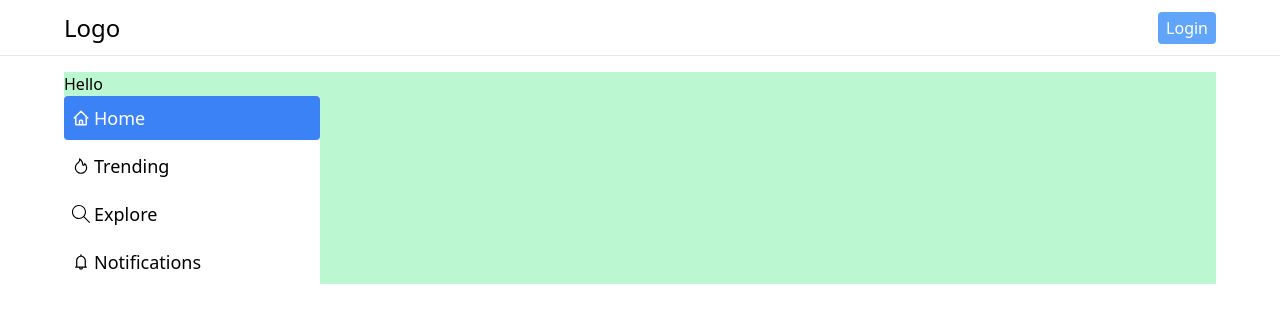
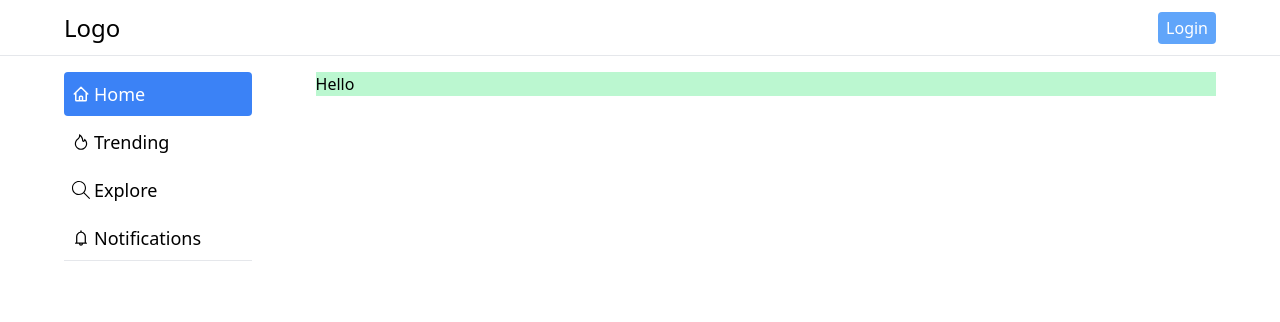
Before and after one commit to Alejandro1709/Besocial, a Next.js app: page / in a window 1280 px wide. Shown: the top 322 px of the page. Built offline with nearby package versions, Linux system fonts and the light colour scheme.

Commit message:
Add: Base Layout Add: Sidebar

```diff
--- a/src/components/Layout.tsx
+++ b/src/components/Layout.tsx
@@ -1,4 +1,5 @@
 import Head from 'next/head';
+import LeftPannel from './LeftPannel';
 import Navbar from './Navbar';
 
 type LayoutProps = {
@@ -21,7 +22,10 @@ function Layout({
         <link rel='icon' href='/favicon.ico' />
       </Head>
       <Navbar />
-      <main className='md:mx-16 bg-red-200'>{children}</main>
+      <div className='flex gap-16 md:mx-16 mx-4 bg-white'>
+        <LeftPannel />
+        <main className='mt-4 w-full'>{children}</main>
+      </div>
     </>
   );
 }
--- /dev/null
+++ b/src/components/LeftPannel.tsx
@@ -0,0 +1,11 @@
+import Menu from './Menu';
+
+function LeftPannel() {
+  return (
+    <aside className='flex flex-col gap-2 w-60 mt-4'>
+      <Menu />
+    </aside>
+  );
+}
+
+export default LeftPannel;
--- a/src/components/Menu.tsx
+++ b/src/components/Menu.tsx
@@ -33,7 +33,7 @@ function Menu() {
   ];
 
   return (
-    <ul className='inline-flex flex-col gap-1 w-64 bg-white' role='navigation'>
+    <ul className='flex flex-col gap-1 bg-white border-b' role='navigation'>
       {NAVIGATION_LINKS.map((link) => (
         <MenuItem key={link.name} link={link} />
       ))}
--- a/src/components/Section.tsx
+++ b/src/components/Section.tsx
@@ -1,10 +1,17 @@
 type SectionProps = {
+  flex?: boolean;
+  direction?: 'row' | 'col';
   children: React.ReactNode;
 };
 
-function Section({ children }: SectionProps) {
+function Section({ flex, direction, children }: SectionProps) {
+  const isFlex = flex ? 'flex' : '';
+  const dir = direction === 'row' ? 'flex-row' : 'flex-col';
+
   return (
-    <section className='md:my-4 md:mx-0 m-4 bg-green-200'>{children}</section>
+    <section className={`${isFlex} ${dir} w-full bg-green-200`}>
+      {children}
+    </section>
   );
 }
 
--- /dev/null
+++ b/src/pages/404.tsx
@@ -0,0 +1,14 @@
+import Layout from '@/components/Layout';
+
+function PageNotFound() {
+  return (
+    <Layout title='Besocial | 404'>
+      <div className='flex flex-col items-center justify-center'>
+        <h1 className='text-4xl font-bold'>404</h1>
+        <p className='text-xl'>Page not found</p>
+      </div>
+    </Layout>
+  );
+}
+
+export default PageNotFound;
--- a/src/pages/index.tsx
+++ b/src/pages/index.tsx
@@ -1,5 +1,4 @@
 import Layout from '@/components/Layout';
-import Menu from '@/components/Menu';
 import Section from '@/components/Section';
 
 export default function Home() {
@@ -7,7 +6,6 @@ export default function Home() {
     <Layout title='Besocial | Feed'>
       <Section>
         <h1>Hello</h1>
-        <Menu />
       </Section>
     </Layout>
   );
```
